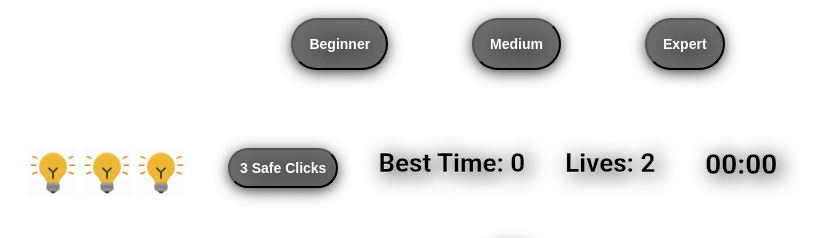
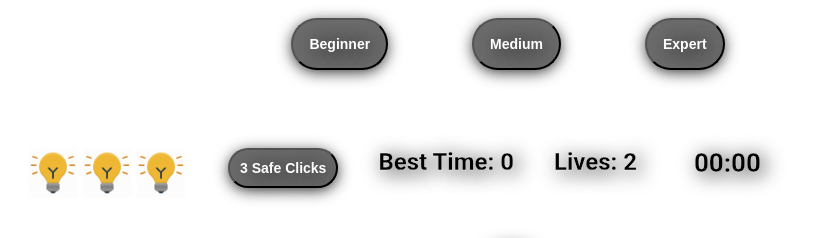
Before and after one commit to yonatanmiz963/Sprint-1, a plain HTML site: page index.html in a window 1280 px wide. Shown: the part 89-327 px from the top of the page, without its empty margins (132-955 px from the left). Drawn offline with Linux system fonts and the light colour scheme.

Commit message:
Add files via upload

```diff
--- a/css/main.css
+++ b/css/main.css
@@ -88,7 +88,7 @@ table {
 .second .lives {
     width: 100px;
     display: inline;
-    font-size: 26px;
+    font-size: 24px;
     color: rgb(0, 0, 0);
     -webkit-text-stroke: 0.3px white;
     float: left;
@@ -101,7 +101,7 @@ table {
     display: inline;
     color: rgb(0, 0, 0);
     -webkit-text-stroke: 0.3px white;
-    font-size: 28px;
+    font-size: 26px;
     float: left;
     text-shadow: 4px 3px 20px #000000;
     margin: 20px;
@@ -126,7 +126,7 @@ table {
 }
 
 .best-time {
-    font-size: 26px;
+    font-size: 24px;
     color: rgb(0, 0, 0);
     -webkit-text-stroke: 0.3px white;
     float: left;
```
